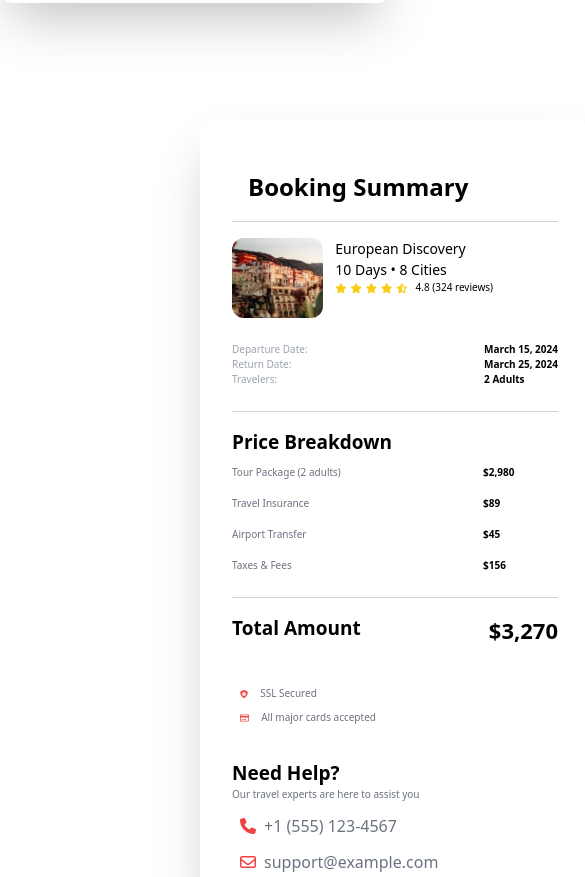
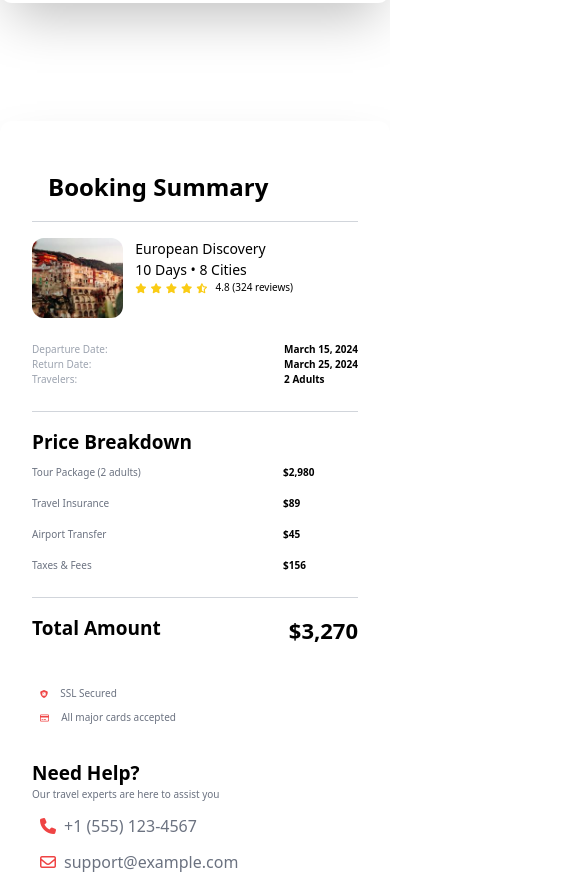
Before and after one commit to badmusolamilekan/Travel-time, a plain HTML site: page booking.html in a window 390 px wide. Shown: the part 3840-4717 px from the top of the page, 585 px wide, since content can reach past the window. Drawn offline with nearby package versions, Linux system fonts and the light colour scheme.

Commit message:
complete push

```diff
--- a/booking.html
+++ b/booking.html
@@ -377,7 +377,7 @@
         </form>
       </section>
 
-      <section class="w-full lg:w-[75%] ml-[200px] shadow-2xl p-8 mt-[30px] lg:mt-[100px] lg:top-[70px] lg:sticky lg:self-start lg:h-fit rounded-xl mb-10">
+      <section class="w-full lg:w-[75%] lg:ml-[200px] sm:ml-0 shadow-2xl p-8 mt-[30px] lg:mt-[100px] lg:top-[70px] lg:sticky lg:self-start lg:h-fit rounded-xl mb-10">
         <div class="p-4 border-b border-gray-300 mb-4">
           <h1 class="font-bold text-[24px]">Booking Summary</h1>
         </div>
```
